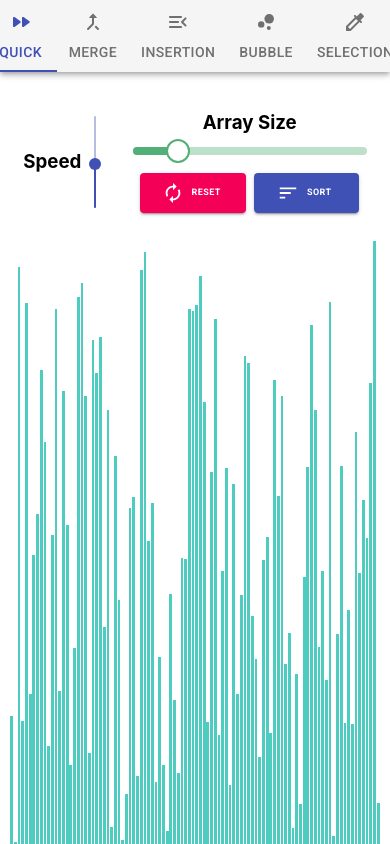
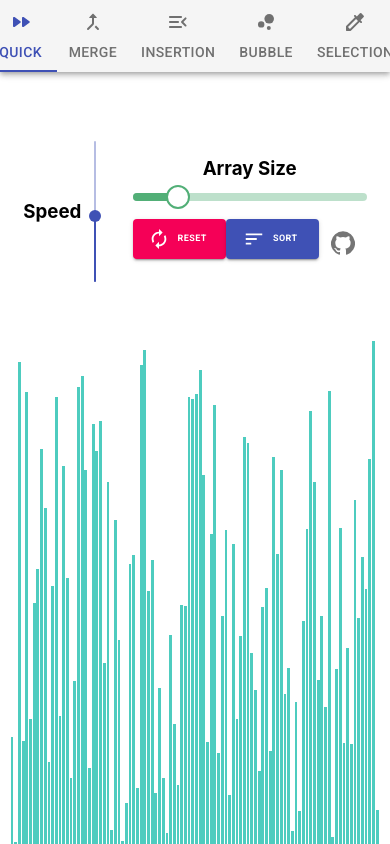
Before and after one commit to Fraisin/SightSort, a React (Create React App) app: page / in a window 390 px wide. Shown: the top 844 px of the page. Built offline with nearby package versions, Linux system fonts and the light colour scheme.

Commit message:
Github logo.

```diff
--- a/src/SortVisualizer/SortVisualizer.css
+++ b/src/SortVisualizer/SortVisualizer.css
@@ -12,7 +12,7 @@
   height: 100%;
   display: flex;
   flex-grow: 1;
-  justify-content: space-around;
+  justify-content: space-evenly;
   align-content: center;
   align-items: flex-end;
   margin-left: auto;
@@ -32,6 +32,7 @@
   margin-left: auto;
   margin-right: auto;
 }
+
 .sliderBtnsWrapper {
   width: 60%;
 }
@@ -42,7 +43,7 @@
   align-items: center;
 }
 .speedSlider {
-  height: 95%;
+  height: 100%;
   display: flex;
 }
 /** Desktop Styles **/
@@ -71,15 +72,16 @@
     margin-top: 10%;
     margin-bottom: 5%;
     width: 100%;
+    height: 40%;
   }
   .mainBtn {
-    width: 45%;
+    width: 40%;
     height: 40px;
   }
   .slider {
     margin-top: 5%;
   }
   .speedSlider {
-    height: 90%;
+    height: 70%;
   }
 }
--- a/src/SortVisualizer/SortVisualizer.js
+++ b/src/SortVisualizer/SortVisualizer.js
@@ -3,8 +3,10 @@ import Selector from "../components/Selector";
 import { withStyles } from "@material-ui/core/styles";
 import Slider from "@material-ui/core/Slider";
 import Button from "@material-ui/core/Button";
+import IconButton from "@material-ui/core/IconButton";
 import RefreshIcon from "@material-ui/icons/Autorenew";
 import SortIcon from "@material-ui/icons/Sort";
+import GitHubIcon from "@material-ui/icons/GitHub";
 import * as Merge from "../SortingAlgorithms/mergeSort.js";
 import * as Bubble from "../SortingAlgorithms/bubbleSort.js";
 import * as Quick from "../SortingAlgorithms/quickSort.js";
@@ -220,6 +222,15 @@ export default class SortVisualizer extends React.Component {
               >
                 <h3 className="btnHeading">Sort</h3>
               </Button>
+              <IconButton
+                color="black"
+                size="medium"
+                href="https://github.com/Fraisin/SightSort"
+                target="_blank"
+                aria-label="GitHub Link"
+              >
+                <GitHubIcon />
+              </IconButton>
             </div>
           </div>
         </div>
```
